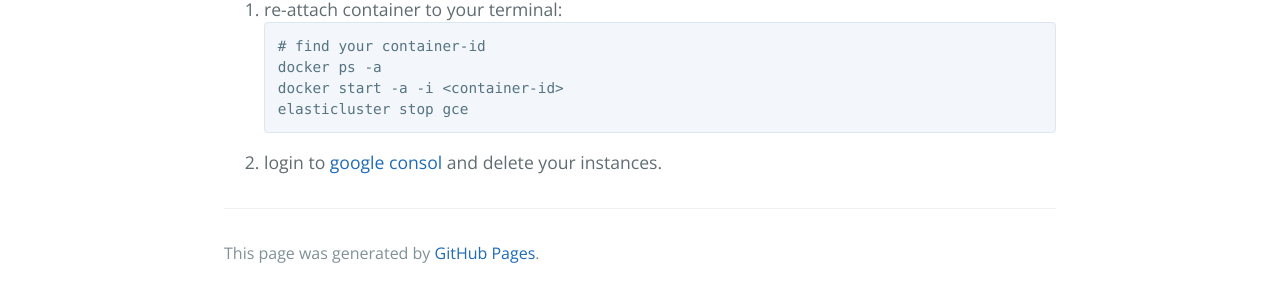
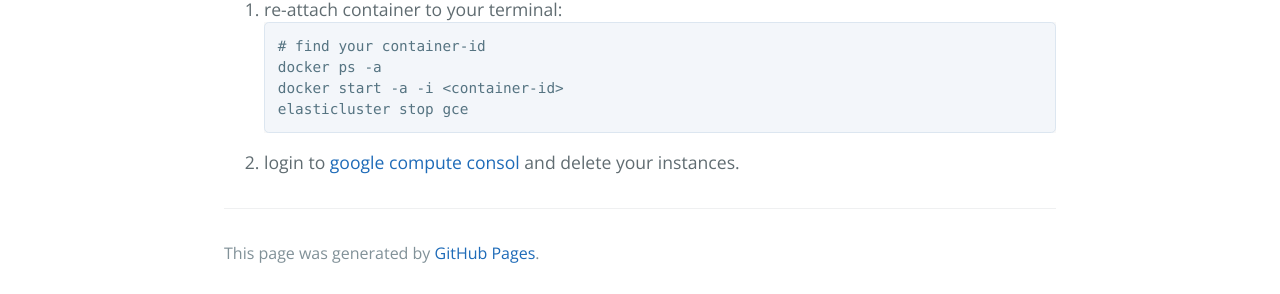
Before and after one commit to stats285/stats285.github.io, a Jekyll site: the page built from assets/assignments/02/faq.md, in a window 1280 px wide. Shown: the part 642-936 px from the top of the page. Built offline with Jekyll 4.4.1, drawn with Linux system fonts in a browser that asks for light colours; the repository's description, which GitHub fills in, is left out; our own code applies the rules of GitHub Pages for plain Markdown files.

Commit message:
fixed link

````diff
--- a/assets/assignments/02/faq.md
+++ b/assets/assignments/02/faq.md
@@ -16,4 +16,4 @@
     docker start -a -i <container-id>
     elasticluster stop gce
     ```
- 2. login to [google consol](https://console.cloud.google.com) and delete your instances.
+ 2. login to [google compute consol](https://console.cloud.google.com/compute) and delete your instances.
````
